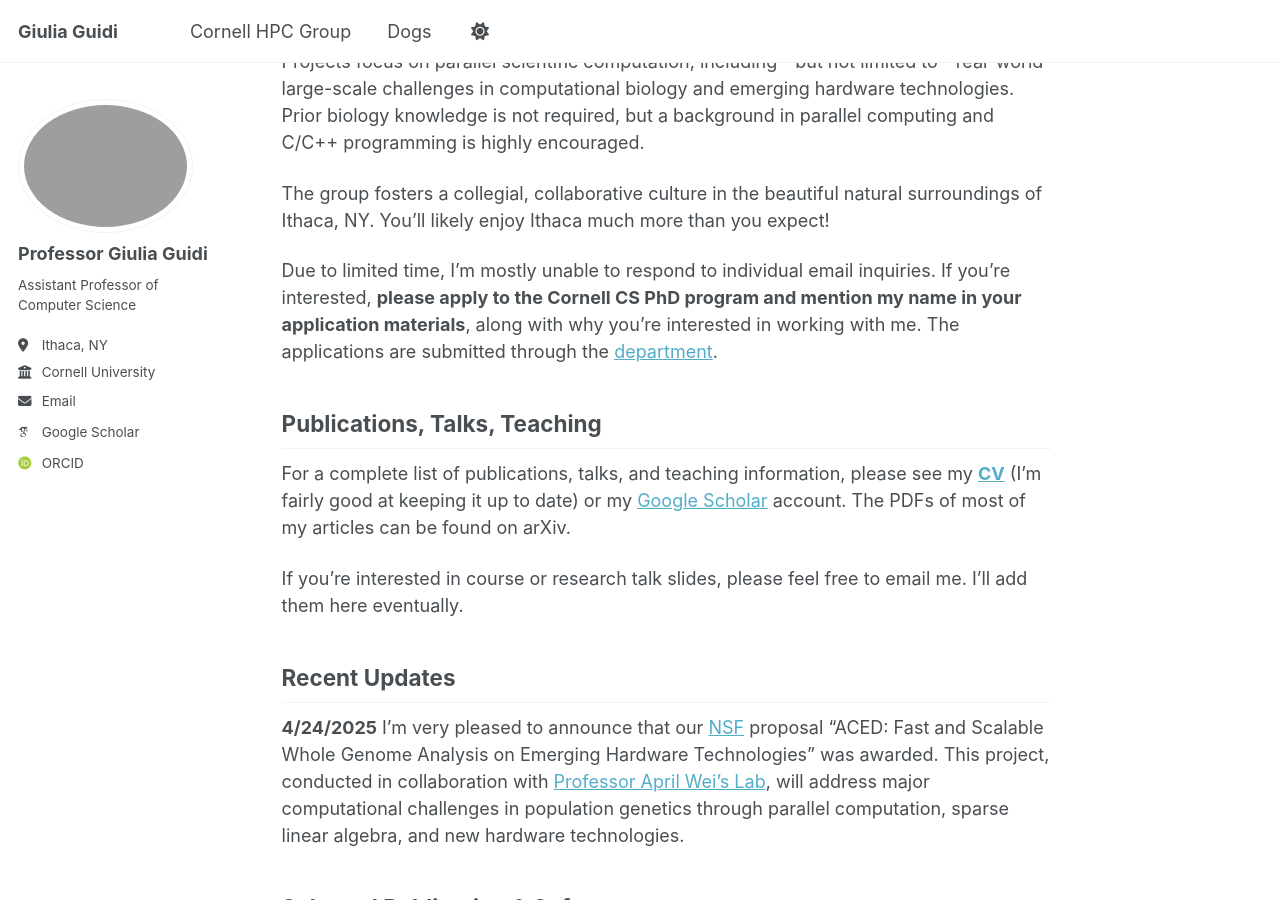
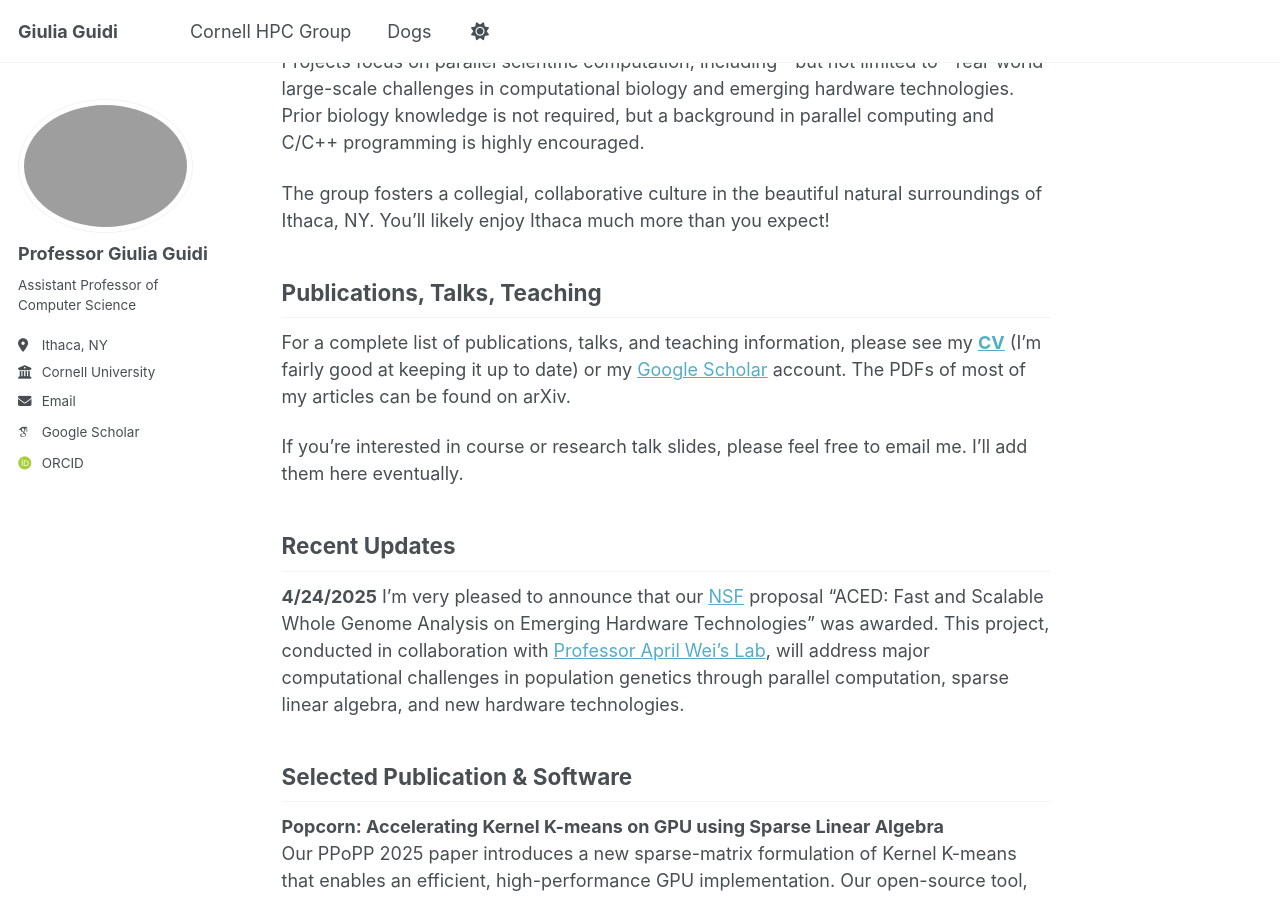
Before and after one commit to giuliaguidi/giuliaguidi.github.io, a Jekyll site: the page built from _pages/about.md, in a window 1280 px wide and 900 px high, scrolled down 777 px. Built offline with Jekyll 4.4.1, drawn with Linux system fonts in a browser that asks for light colours; some web fonts are replaced.

Commit message:
Update about.md remove PhD app info

```diff
--- a/_pages/about.md
+++ b/_pages/about.md
@@ -26,10 +26,6 @@ I’ll be **recruiting PhD students for Fall 2026 to join my group** at [Cornell
 Projects focus on parallel scientific computation, including—but not limited to—real-world large-scale challenges in computational biology and emerging hardware technologies. Prior biology knowledge is not required, but a background in parallel computing and C/C++ programming is highly encouraged.
 
 The group fosters a collegial, collaborative culture in the beautiful natural surroundings of Ithaca, NY. You'll likely enjoy Ithaca much more than you expect!
-
-Due to limited time, I’m mostly unable to respond to individual email inquiries. If you’re interested, **please apply to the Cornell CS PhD program and mention my name in your application materials**, along with why you’re interested in working with me. The applications are submitted through the [department](https://www.cs.cornell.edu/phd-computer-science/apply).
-
-<!--and the Tl;dr version of my **[Research Statement](https://drive.google.com/file/d/1_HVC4HkkyBMqUx8AiTHeyjgwlSdYG3j6/view?usp=sharing)**.-->
 
 Publications, Talks, Teaching
 ------
```
